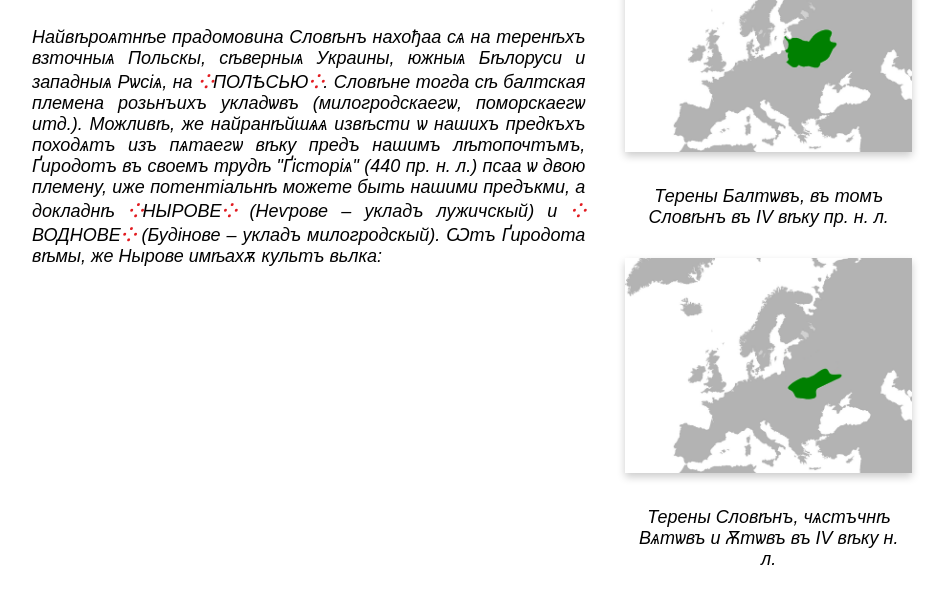
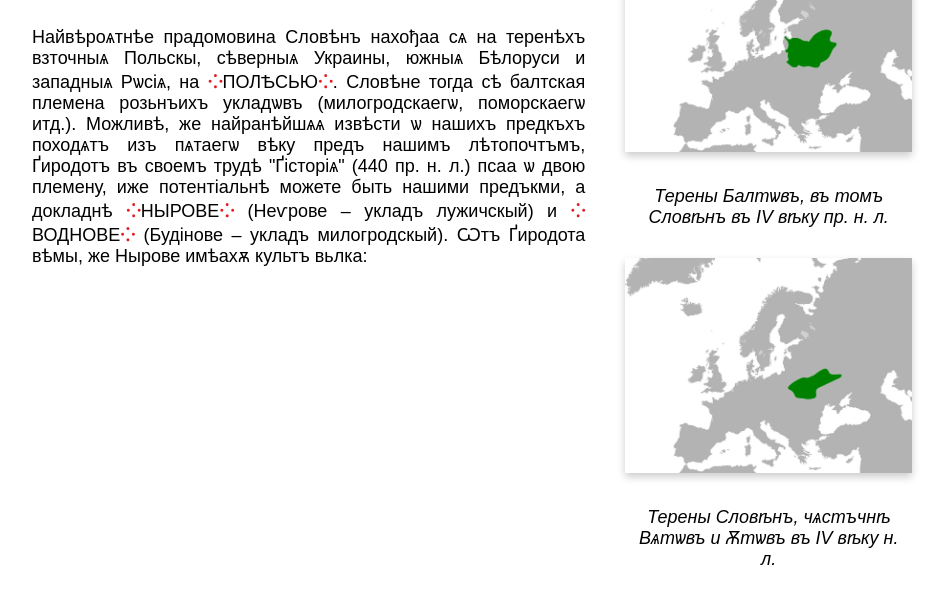
Before and after one commit to AntonSofron/sclavorum, a plain HTML site: page index.html in a window 1280 px wide. Shown: the part 250-850 px from the top of the page, without its empty margins (178-1124 px from the left). Drawn offline with Linux system fonts and the light colour scheme; a web font is replaced by a local one.

Commit message:
Update index.html

```diff
--- a/index.html
+++ b/index.html
@@ -82,8 +82,8 @@
     margin-bottom: 20px;
     color: #000000;
     padding: 10px;
-    font-size: 18px; /* Decreased font size */
-    font-style: italic; /* Italicize the text */
+    font-size: 18px;
+    text-align: justify;
   }
 
   .image-container {
@@ -99,8 +99,8 @@
 
   .image-description {
     padding: 10px;
-    font-size: 18px; /* Decreased font size */
-    font-style: italic; /* Italicize the text */
+    font-size: 18px;
+    font-style: italic;
   }
 
 </style>
@@ -123,12 +123,12 @@
 <div class="main-content">
   <div class="left-content">
     <div class="header">СЛОВѢНЬЩИНА</div>
-      <div class="text-section" style="text-align: justify;">
-  Найвѣроѧтнѣе прадомовина Словѣнъ нахођаа сѧ на теренѣхъ взточныѧ Польскы, сѣверныѧ Украины, южныѧ Бѣлоруси и западныѧ Рѡсіѧ, на
-  <strong style="color: #E21C21;">⁘</strong>ПОЛѢСЬЮ<strong style="color: #E21C21;">⁘</strong>. Словѣне тогда сѣ балтская племена розьнъихъ укладѡвъ (милогродскаегѡ, поморскаегѡ итд.). Можливѣ, же найранѣйшѧѧ извѣсти ѡ нашихъ предкъхъ походѧтъ изъ пѧтаегѡ вѣку предъ нашимъ лѣтопочтъмъ, Ґиродотъ въ своемъ трудѣ "Ґісторіѧ" (440 пр. н. л.) псаа ѡ двою племену, иже потентіальнѣ можете быть нашими предъкми, а докладнѣ
-  <strong style="color: #E21C21;">⁘</strong>НЫРОВЕ<strong style="color: #E21C21;">⁘</strong> (Неѵрове – укладъ лужичскый) и
-  <strong style="color: #E21C21;">⁘</strong>ВОДНОВЕ<strong style="color: #E21C21;">⁘</strong> (Будінове – укладъ милогродскый). Ѡтъ Ґиродота вѣмы, же Нырове имѣахѫ культъ вьлка:
-      </div>
+    <div class="text-section">
+      Найвѣроѧтнѣе прадомовина Словѣнъ нахођаа сѧ на теренѣхъ взточныѧ Польскы, сѣверныѧ Украины, южныѧ Бѣлоруси и западныѧ Рѡсіѧ, на
+      <strong style="color: #E21C21;">⁘</strong>ПОЛѢСЬЮ<strong style="color: #E21C21;">⁘</strong>. Словѣне тогда сѣ балтская племена розьнъихъ укладѡвъ (милогродскаегѡ, поморскаегѡ итд.). Можливѣ, же найранѣйшѧѧ извѣсти ѡ нашихъ предкъхъ походѧтъ изъ пѧтаегѡ вѣку предъ нашимъ лѣтопочтъмъ, Ґиродотъ въ своемъ трудѣ "Ґісторіѧ" (440 пр. н. л.) псаа ѡ двою племену, иже потентіальнѣ можете быть нашими предъкми, а докладнѣ
+      <strong style="color: #E21C21;">⁘</strong>НЫРОВЕ<strong style="color: #E21C21;">⁘</strong> (Неѵрове – укладъ лужичскый) и
+      <strong style="color: #E21C21;">⁘</strong>ВОДНОВЕ<strong style="color: #E21C21;">⁘</strong> (Будінове – укладъ милогродскый). Ѡтъ Ґиродота вѣмы, же Нырове имѣахѫ культъ вьлка:
+    </div>
   </div>
   <div class="right-content">
     <div class="image-container">
```
